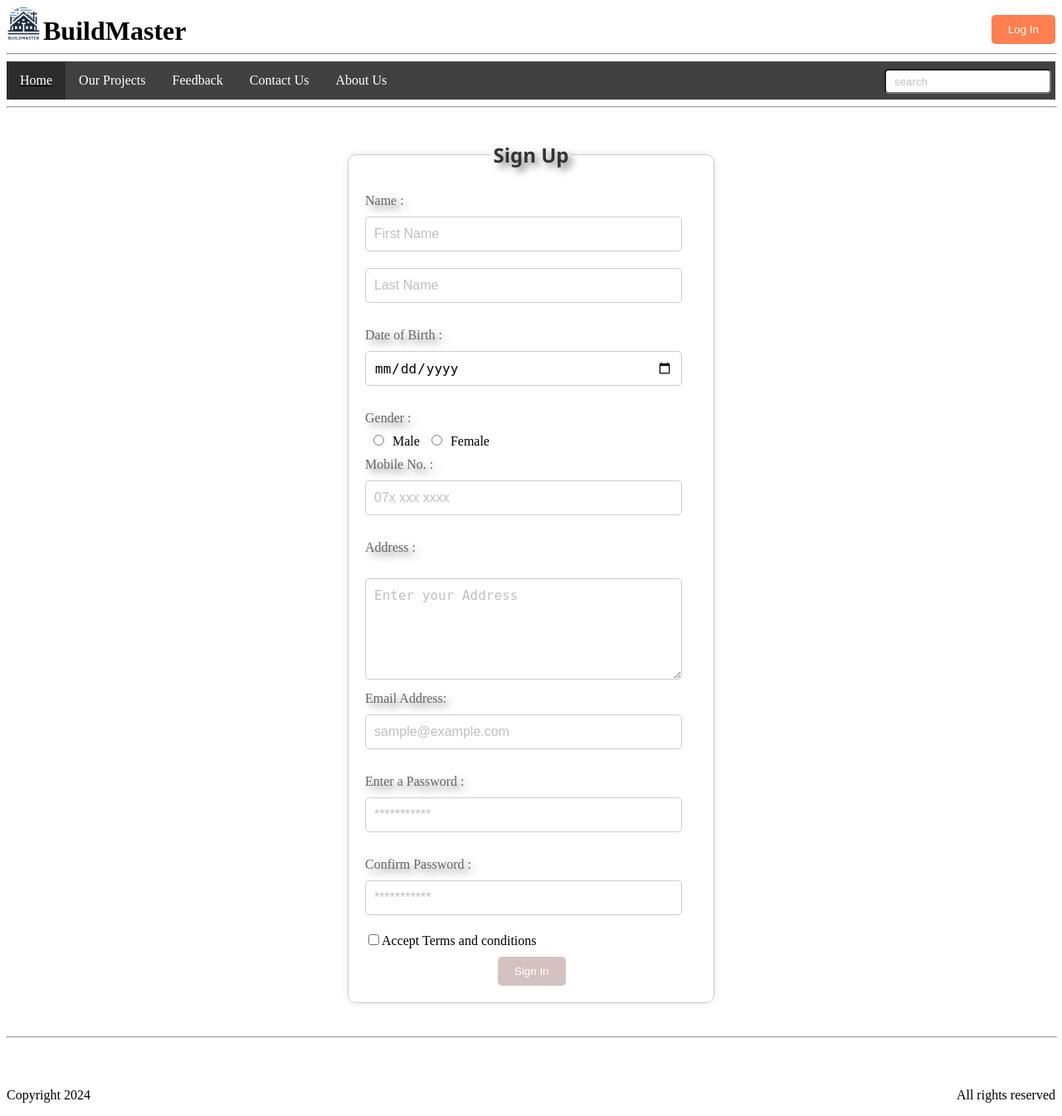
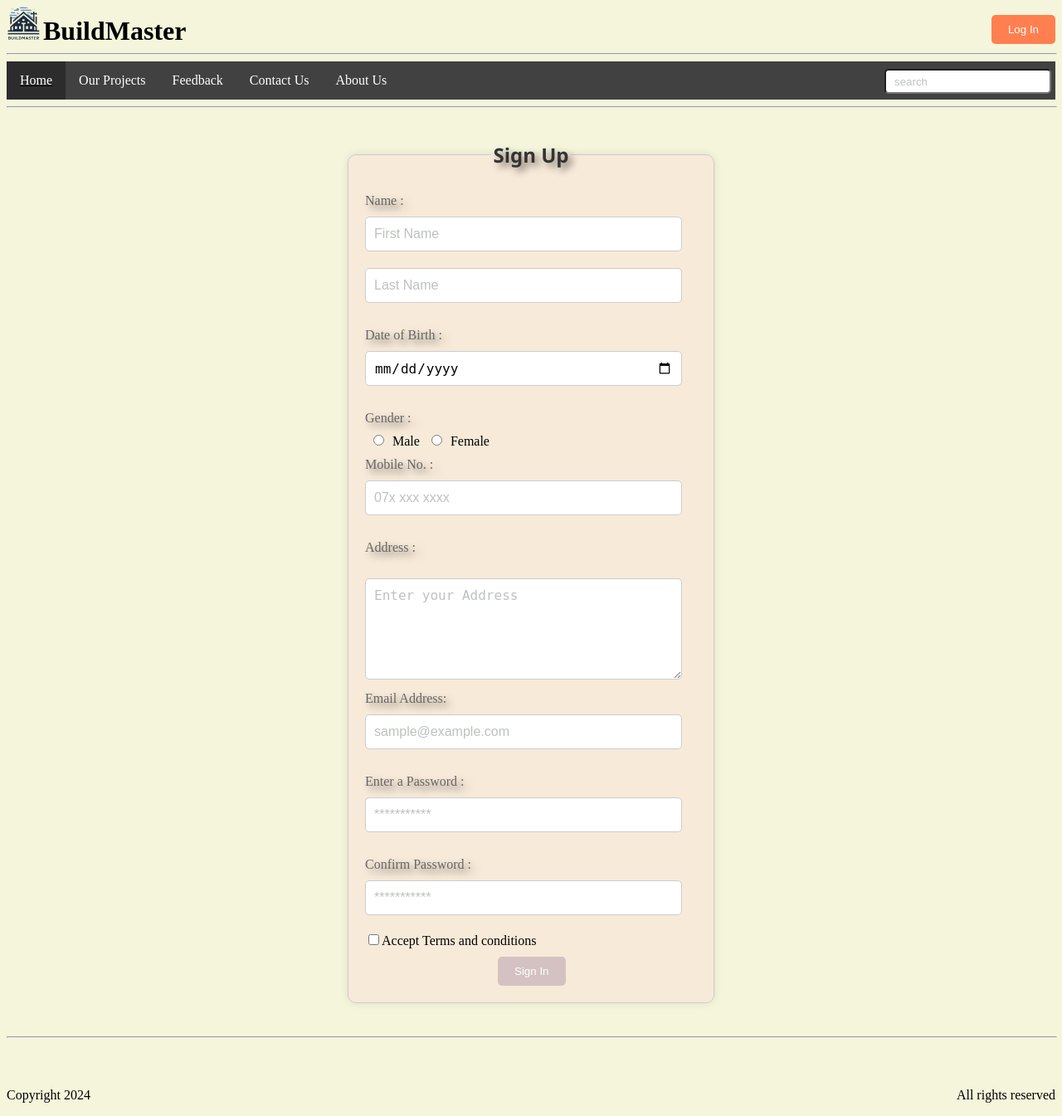
Before and after one commit to MiniduTH/BuildMasterWEB, a PHP site: page /signUp.html in a window 1280 px wide. Shown: the whole page at 83% size. Run offline with PHP 8.4, Linux system fonts and the light colour scheme.

Commit message:
body color changed

```diff
--- a/src/CSS/signUp.css
+++ b/src/CSS/signUp.css
@@ -5,7 +5,7 @@ fieldset {
     width: 400px;
     margin: 40px auto;
     box-shadow: 0 0 10px rgba(0, 0, 0, 0.1);
-
+    background-color: #f7ead9
   }
 
   legend {
--- a/src/CSS/styles.css
+++ b/src/CSS/styles.css
@@ -16,3 +16,7 @@
 .login-button:hover {
   background-color: #FFA07A;
 }
+
+body{
+  background-color: beige;
+}
```
